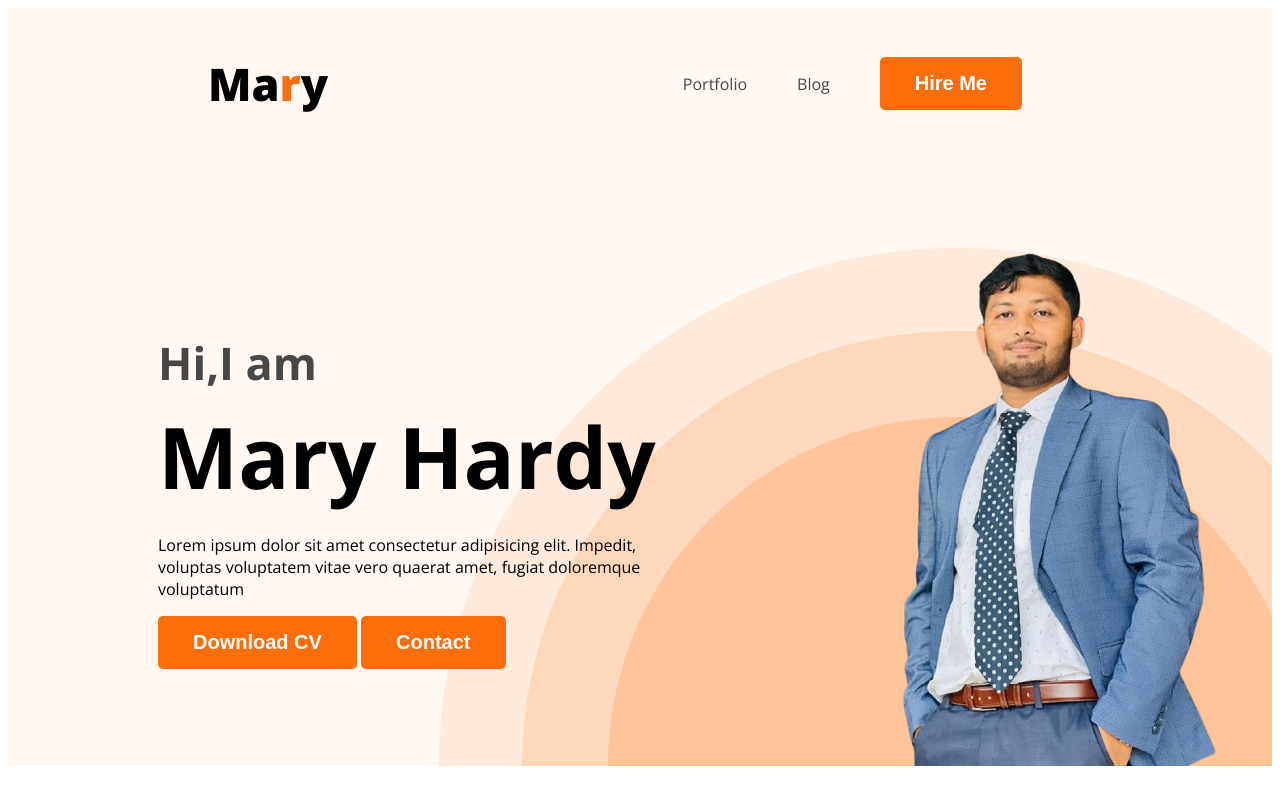
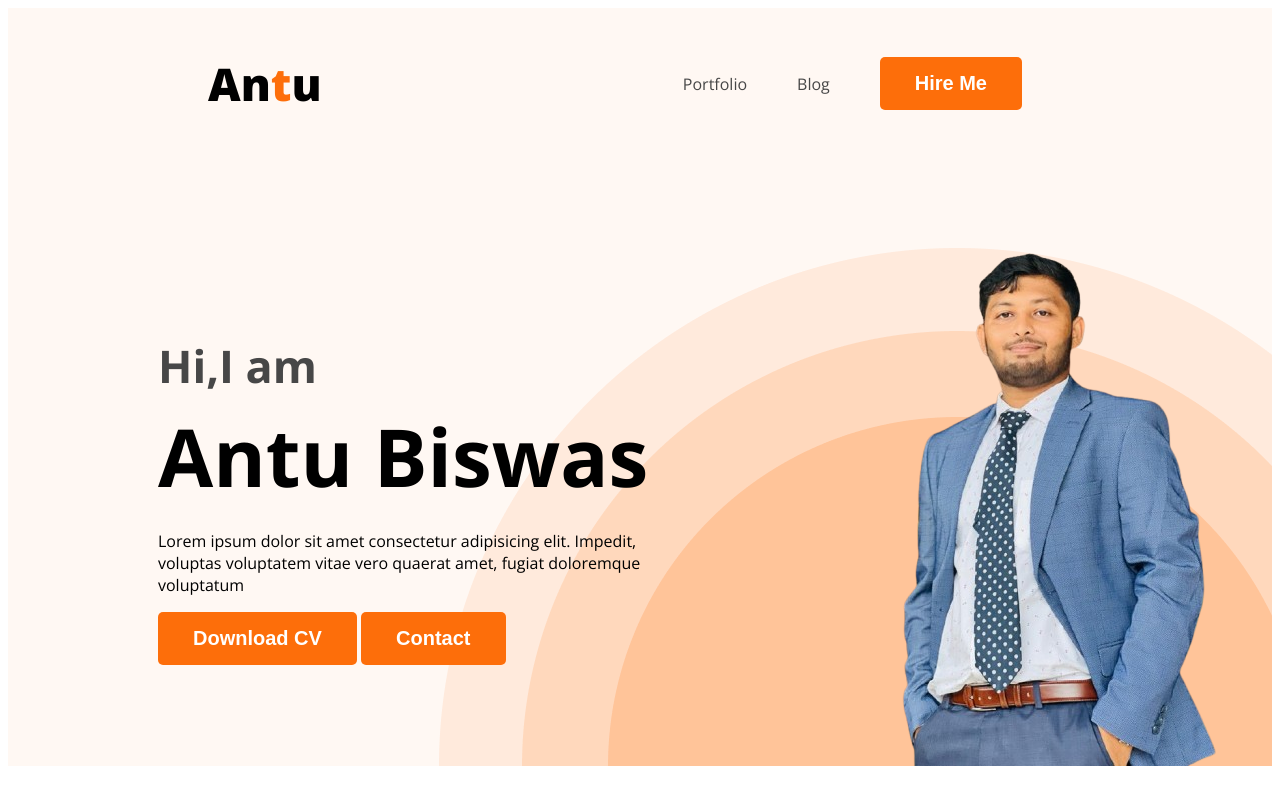
Before and after one commit to Aniruddah-Biswas/web-developer-Portfolio, a plain HTML site: page index.html in a window 1280 px wide. Shown: the top 800 px of the page. Drawn offline with nearby package versions, Linux system fonts and the light colour scheme.

Commit message:
antubiswas added

```diff
--- a/index.html
+++ b/index.html
@@ -16,7 +16,7 @@
   <body>
     <header class="header">
       <nav>
-        <h3 class="nav_titel">Ma<span class="text_primary">r</span>y</h3>
+        <h3 class="nav_titel">An<span class="text_primary">t</span>u</h3>
         <ul>
           <li><a href="">Portfolio</a></li>
           <li><a href="">Blog</a></li>
@@ -26,7 +26,7 @@
       <div class="banner">
         <div class="banner_content">
           <h3 class="banner_greeting">Hi,I am</h3>
-          <h1 class="banner_titel">Mary Hardy</h1>
+          <h1 class="banner_titel">Antu Biswas</h1>
           <p class="banner_discription">
             Lorem ipsum dolor sit amet consectetur adipisicing elit. Impedit,
             voluptas voluptatem vitae vero quaerat amet, fugiat doloremque
--- a/styles/portfolio.css
+++ b/styles/portfolio.css
@@ -91,7 +91,7 @@ nav a{
 
 }
 .banner_titel{
-    font-size:85px ;
+    font-size:80px ;
     font-weight: 700;
     margin-top: 0px;
     margin-bottom: 20px;
@@ -104,6 +104,7 @@ nav a{
 main{
     max-width: 1140px;
     margin:0 auto;
+    /* justify-content:center; */
 }
 /* about section style */
 .about{
```
